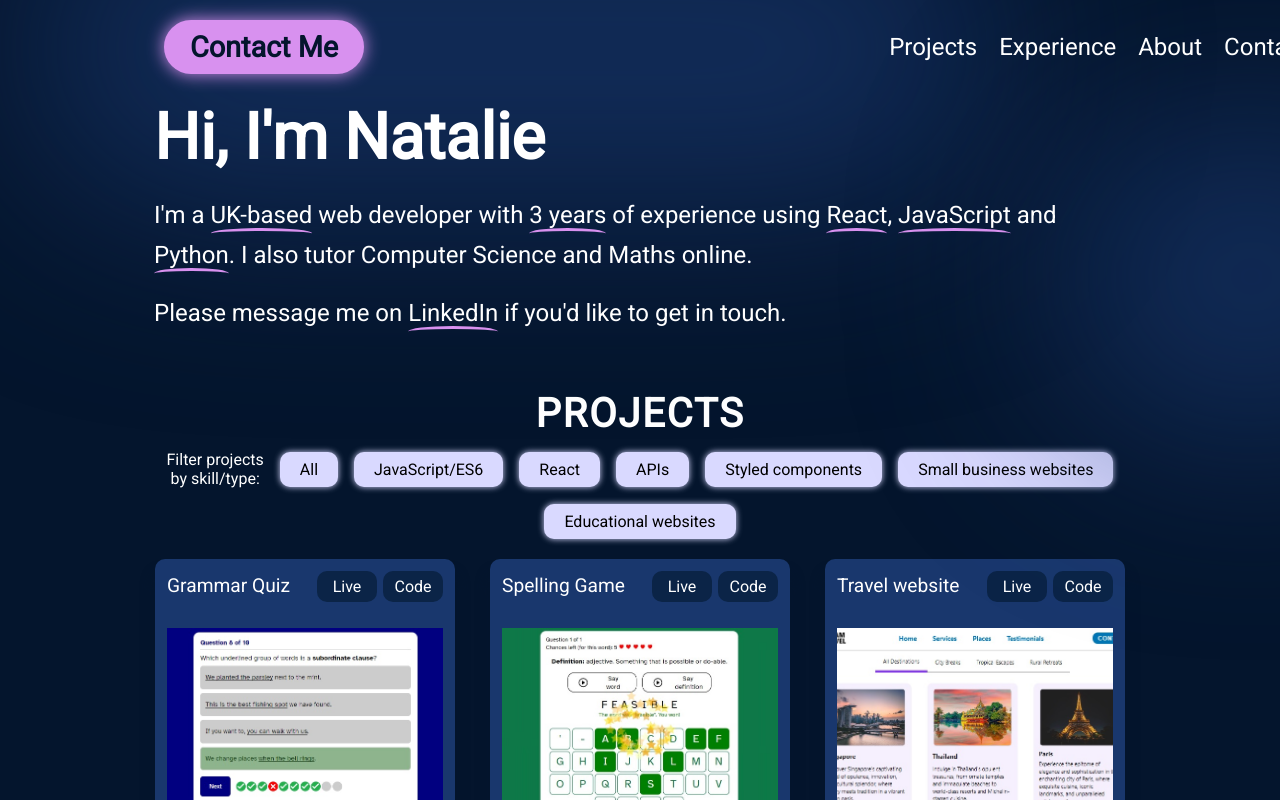
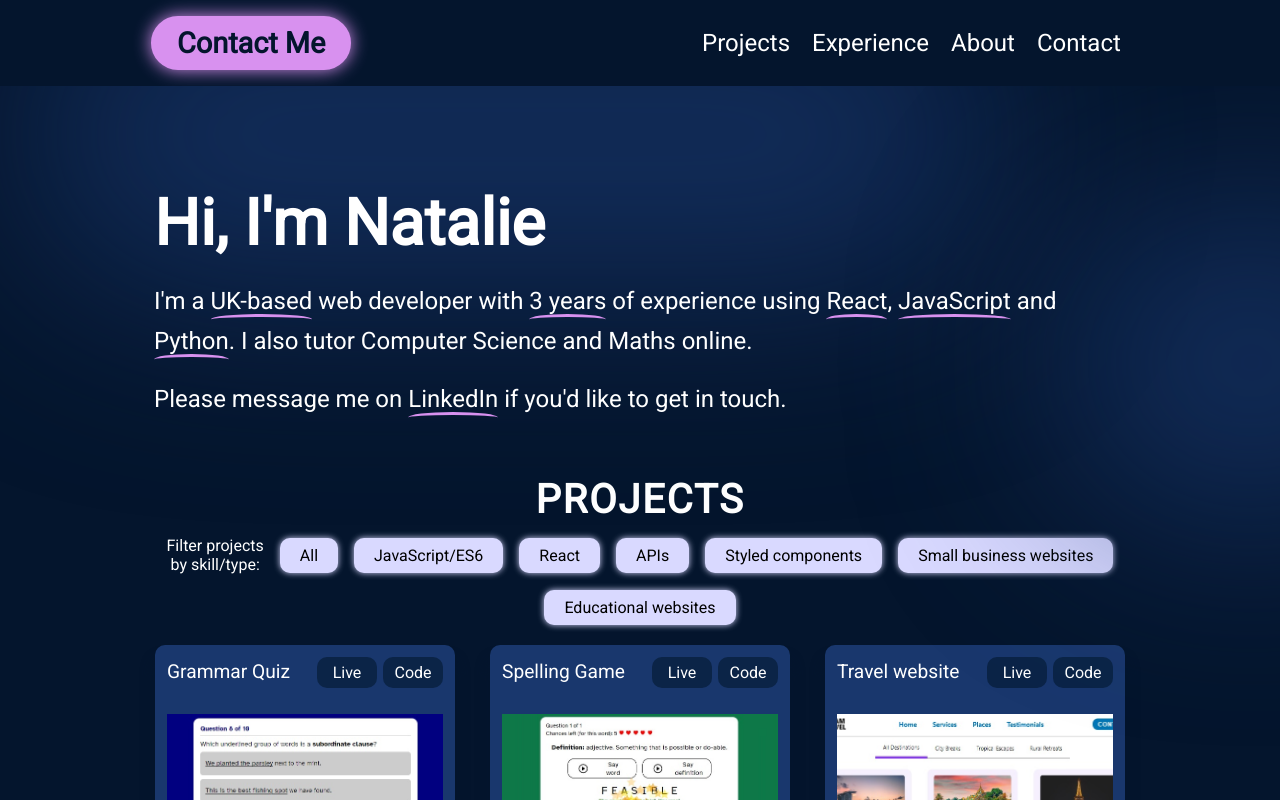
Before and after one commit to Nadia982/portfolio-2024-05, a React (Vite) app: page / in a window 1280 px wide. Shown: the top 800 px of the page. Built offline with nearby package versions, Linux system fonts and the light colour scheme.

Commit message:
changed navbar to position sticky and fixed margin and padding

```diff
--- a/src/App.jsx
+++ b/src/App.jsx
@@ -11,8 +11,9 @@ function App() {
 
   return (
     <div className={styles.App}>
+     <Navbar/>
       <div className={styles.outerContainer}>
-     <Navbar/>
+
      <Hero/>
      <Projects/>
      <Experience/>
--- a/src/components/Navbar/Navbar.jsx
+++ b/src/components/Navbar/Navbar.jsx
@@ -7,6 +7,7 @@ const Navbar = () => {
   return (
     <>
       <nav className={styles.navbar}>
+        <div className={styles.navbarContainer}>
         <a className={styles.contactBtn} href="https://www.linkedin.com/in/natalie-g-b947331a/">
           {/* <a href="mailto:myemail@email.com" className={styles.contactBtn}> */}
           Contact Me
@@ -63,7 +64,7 @@ const Navbar = () => {
             </li>
           </ul>
         </div>
-
+        </div>
       </nav>
     </>
   );
--- a/src/components/Navbar/Navbar.module.css
+++ b/src/components/Navbar/Navbar.module.css
@@ -1,15 +1,30 @@
 @import "../../vars.css";
 
-
+/* * {
+  outline: 1px solid red;
+} */
 .navbar {
-  position: fixed;
-  display: flex;
+  position: sticky;
+  padding: 0;
+  z-index: 2;
+  width: 100%;
+    overflow: hidden;
+  background-color: var(--color-bg);
+  z-index: 200;
+  /* max-width: 1080px; */
+  margin: 0 auto;
+  padding: 1rem 0;
+}
+.navbarContainer {
+  padding: 0 4%;
+    display: flex;
   align-items: center;
   justify-content: space-between;
-  margin-top: 1.5rem;
-  z-index: 2;
-  margin: 0 5%;
-  width: var(--width);
+  width: 90%;
+
+  margin: 0 auto;
+  max-width: 1080px;
+
 }
 
 .contactBtn {
@@ -75,6 +90,9 @@
     padding-bottom: 12px;
   }
 
+  .navbarContainer {
+    padding: 0;
+  }
 .contactBtn {
   padding: .2rem .5rem;
   opacity: 0.8;
@@ -82,8 +100,9 @@
   .menu {
     inset: 0;
     position: fixed;
+    margin-right: 10%;
     background: var(--color-secondary);
-    margin-right: 10%;
+
     flex-direction: column;
     align-items: flex-end;
     gap: 11px;
```
Also changed, not shown: src/components/Hero/Hero.module.css (+1 -12 lines).
